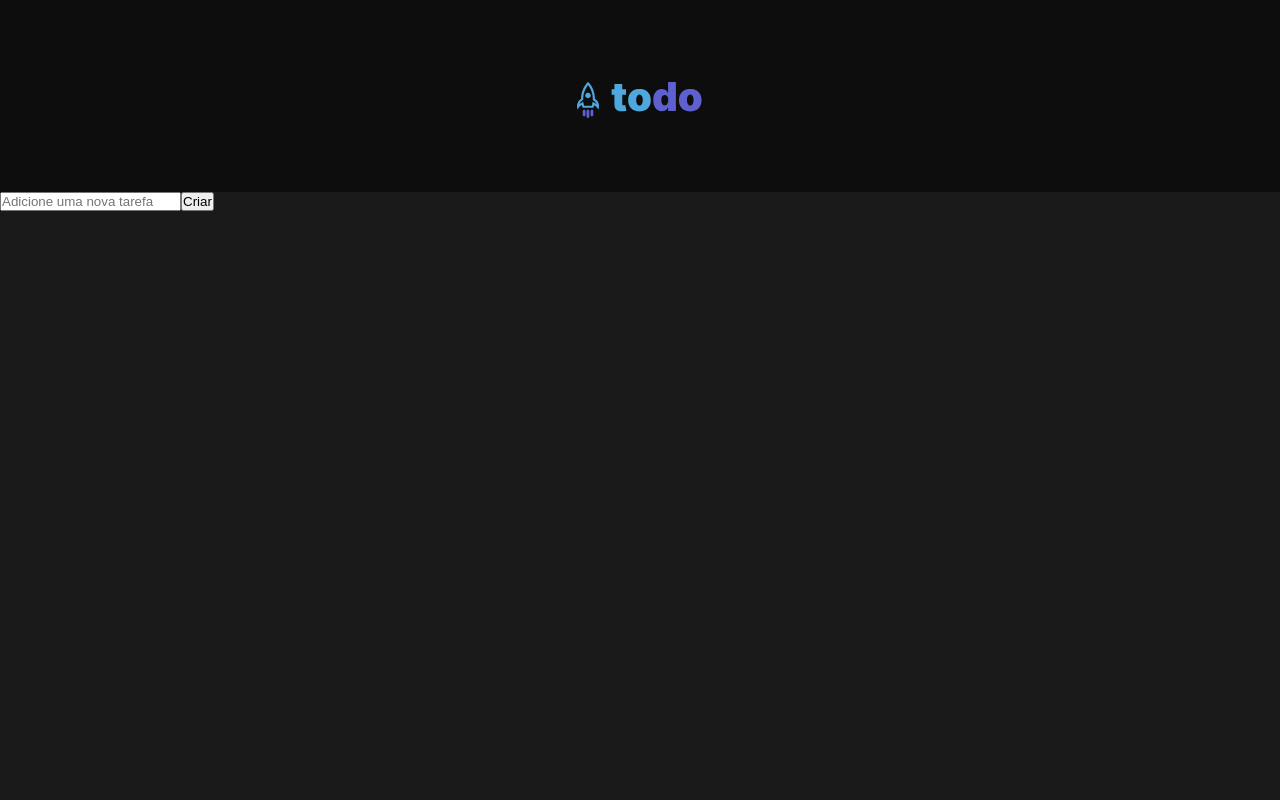
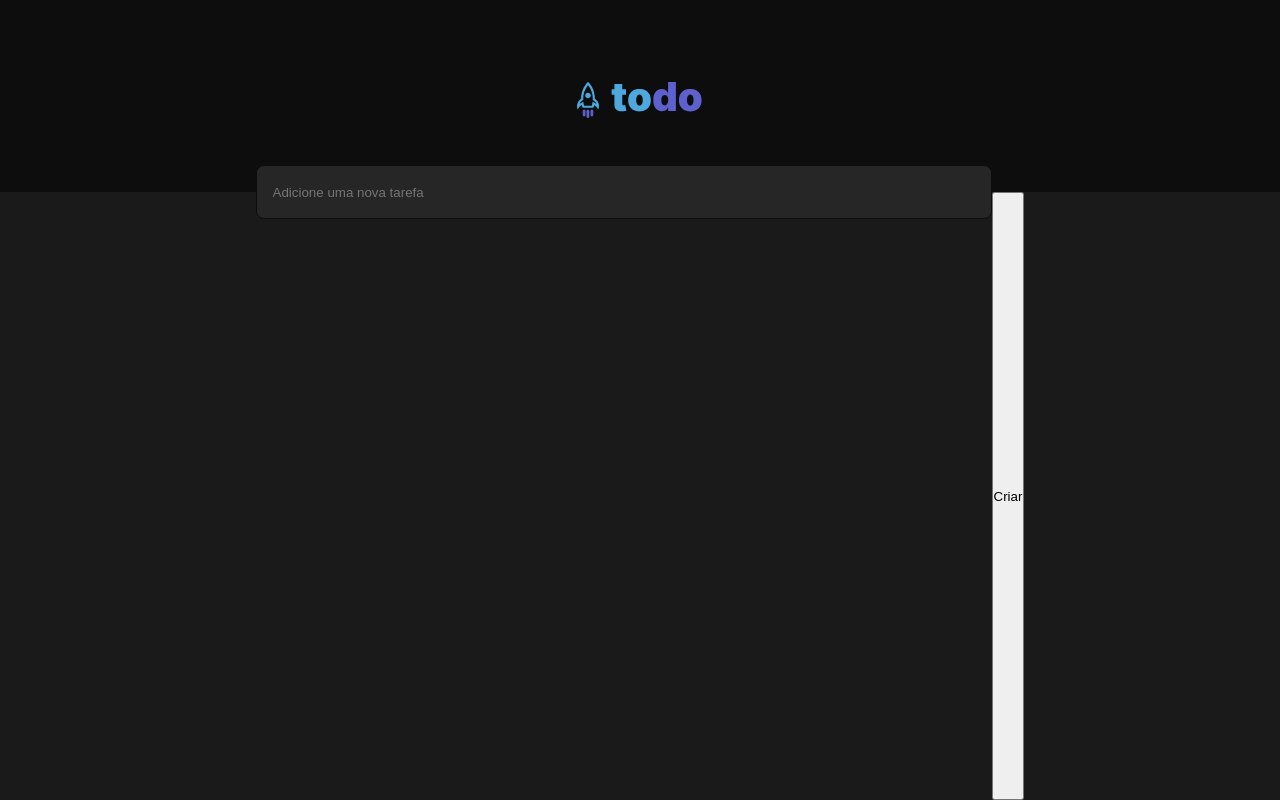
Before and after one commit to vargastm/to-do-ignite, a React (Vite) app: page / in a window 1280 px wide. Built offline with nearby package versions, Linux system fonts and the light colour scheme.

Commit message:
created input

```diff
--- a/src/components/Body/Index.tsx
+++ b/src/components/Body/Index.tsx
@@ -1,9 +1,9 @@
-import { Container } from "./styles";
+import { Container, Input } from "./styles";
 
 export function Body() {
   return (
     <Container>
-      <input type="text" placeholder="Adicione uma nova tarefa" />
+      <Input type="text" placeholder="Adicione uma nova tarefa"/>
       <button>Criar</button>
     </Container>
   )
--- a/src/components/Body/styles.ts
+++ b/src/components/Body/styles.ts
@@ -3,4 +3,17 @@ import styled from 'styled-components'
 export const Container = styled.body`
   background: #1A1A1A;
   height: calc(100vh - 192px);
+  display: flex;
+  justify-content: center;
 `
+
+export const Input = styled.input`
+  margin-top: -1.6875rem;
+  height: 3.375rem;
+  width: 46rem;
+  padding-left: 1rem;
+  color: var(--gray-300);
+  background: var(--gray-500);
+  border: solid 1px var(--gray-700);
+  border-radius: 8px;
+`
--- a/src/components/Header/styles.ts
+++ b/src/components/Header/styles.ts
@@ -2,7 +2,7 @@ import styled from 'styled-components'
 
 export const Container = styled.header`
   display: flex;
-  padding: 72px;
+  padding: 4.5rem;
   justify-content: center;
-  background: #0D0D0D;
+  background: var(--gray-700);
 `
```
